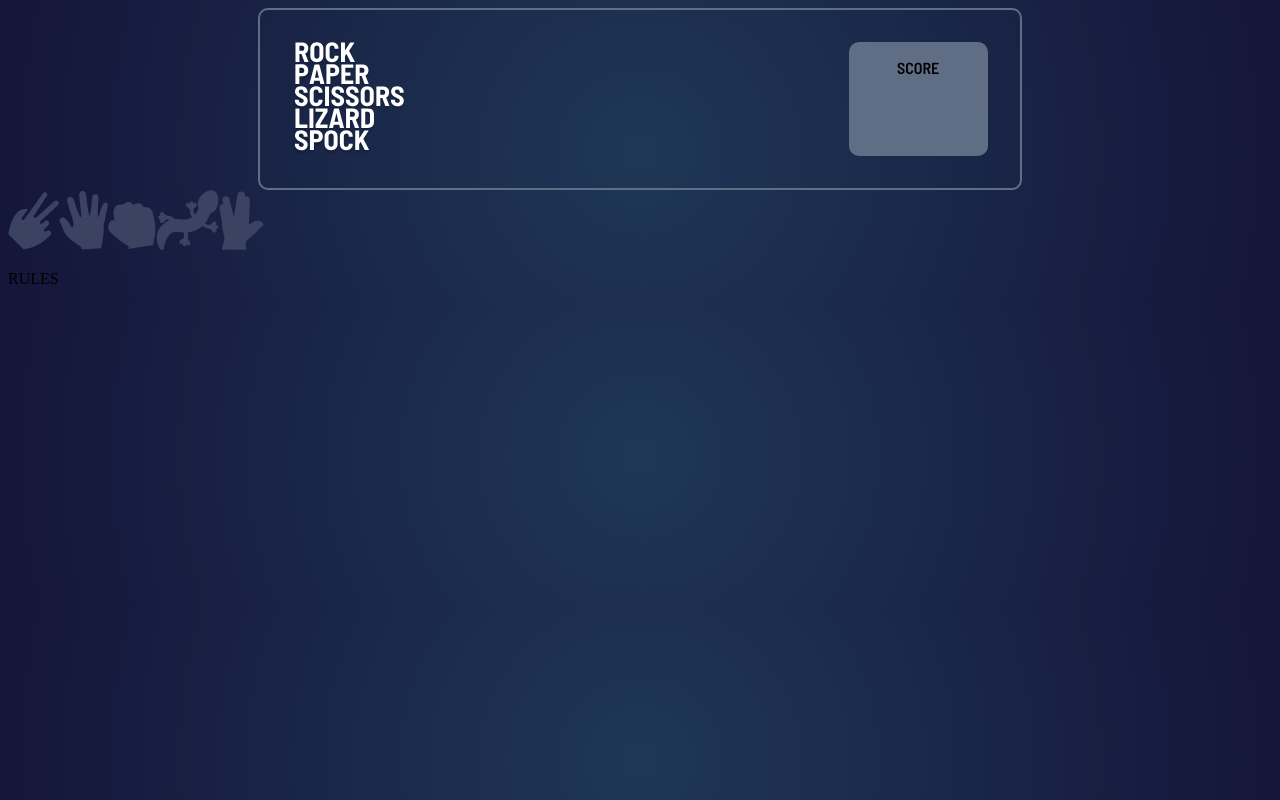
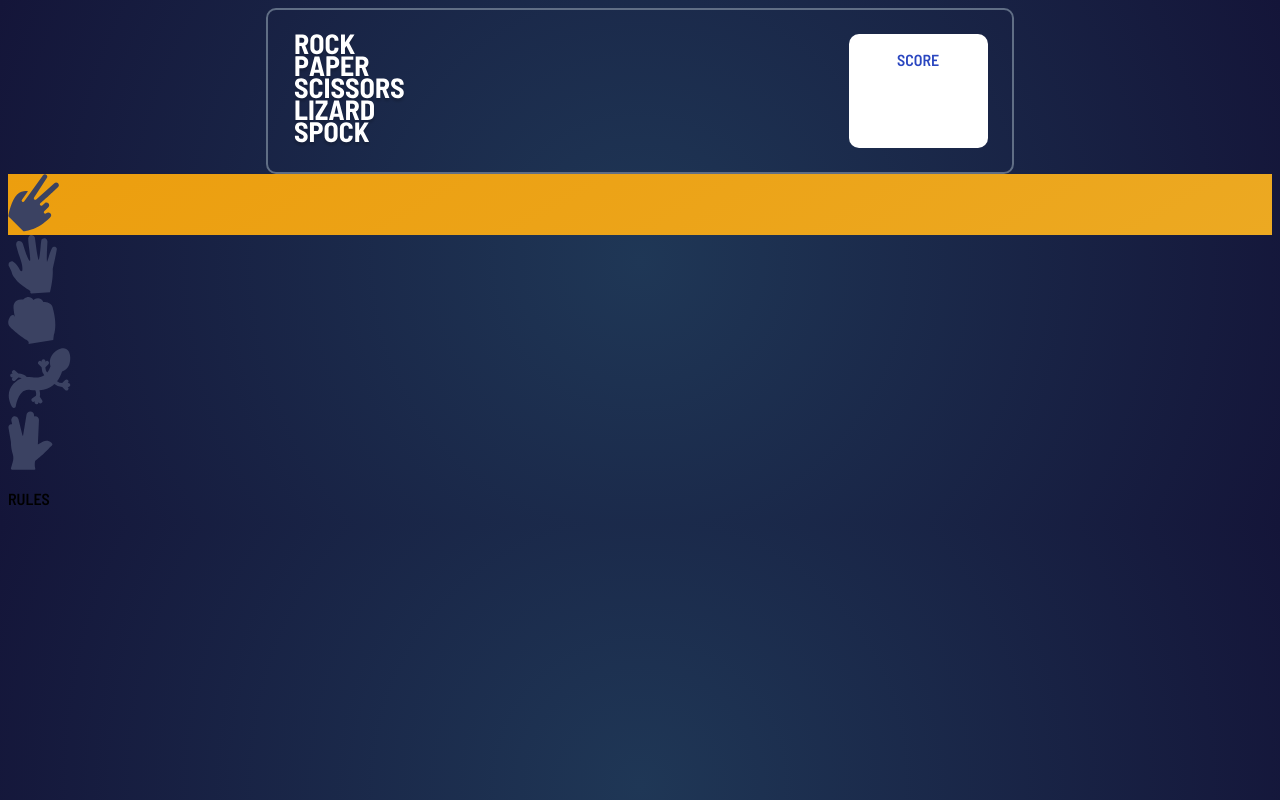
Before and after one commit to PerlaSC/rock-paper-scissors-lizard-spock, a website: page index.pug in a window 1280 px wide. Drawn offline with nearby package versions, Linux system fonts and the light colour scheme; files that its build step writes are made by us from their sources.

Commit message:
add icon class

```diff
--- a/css/styles.css
+++ b/css/styles.css
@@ -1,5 +1,6 @@
 body {
-  background: radial-gradient(circle, #1f3756, #141539); }
+  background: radial-gradient(circle, #1f3756, #141539);
+  font-family: 'Barlow Semi Condensed'; }
 
 .score {
   border: 2px solid #606e85;
@@ -8,11 +9,16 @@ body {
   border-radius: 10px;
   display: flex;
   justify-content: space-between;
-  padding: 2em; }
+  padding: 1.5em; }
   .score__container {
-    background: #606e85;
+    background: white;
+    color: #2a46c0;
     border-radius: 10px;
     width: 20%;
     display: flex;
-    justify-content: center;
-    font-family: 'Barlow Semi Condensed'; }
+    justify-content: center; }
+    .score__container #score {
+      color: #3b4363; }
+
+.game .scissor {
+  background: linear-gradient(150deg, #ec9e0e, #eca922); }
--- a/pug/_main.pug
+++ b/pug/_main.pug
@@ -10,11 +10,16 @@ body
             p SCORE
             p#score
     section.game
-        +icon(icons[0])
-        +icon(icons[1])
-        +icon(icons[2])
-        +icon(icons[3])
-        +icon(icons[4])
+        div.scissor
+            +icon(icons[0])
+        div.paper
+            +icon(icons[1])
+        div.rock
+            +icon(icons[2])
+        div.lizard
+            +icon(icons[3])
+        div.spock
+            +icon(icons[4])
     section.rules
         .rules__container
             p RULES
```
Also changed, not shown: index.html.
